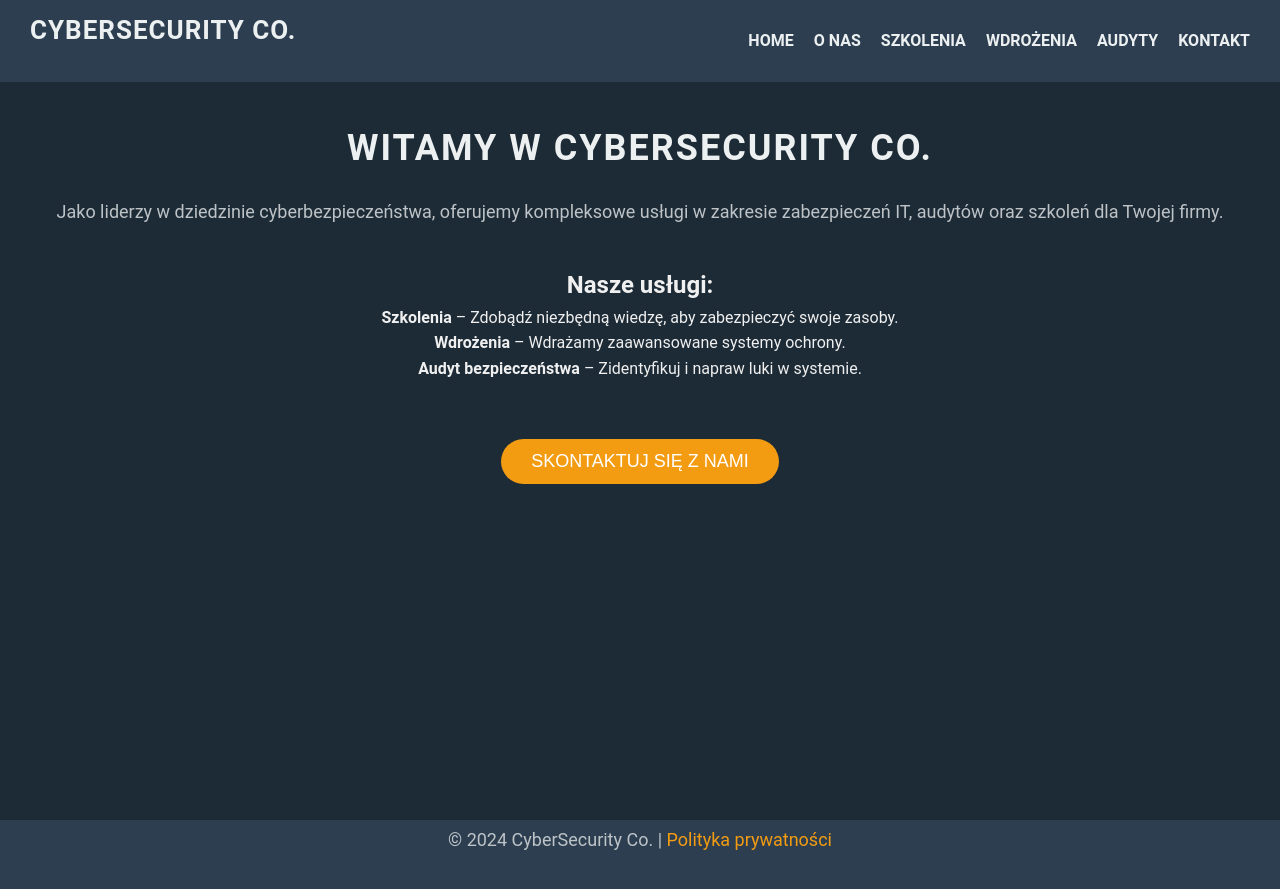
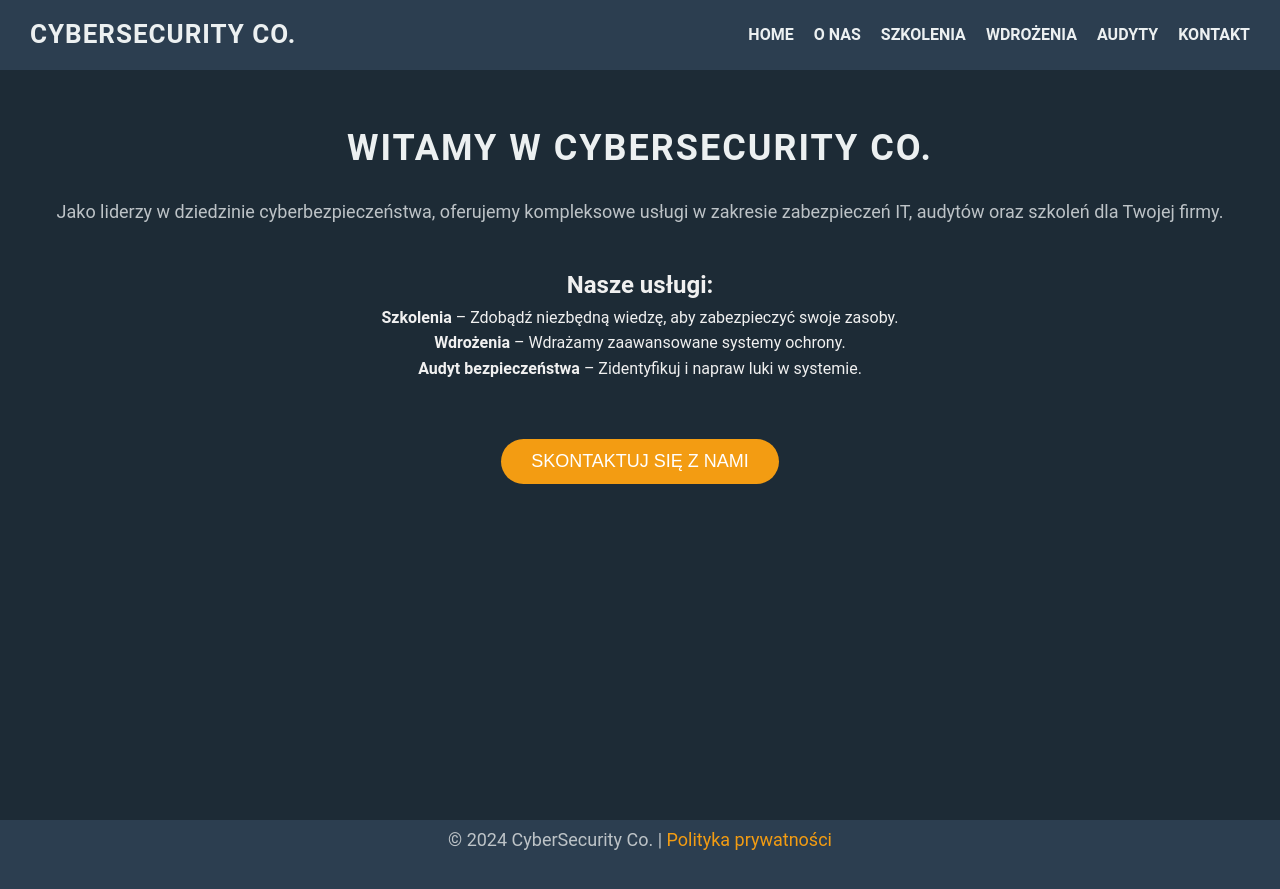
Before and after one commit to dadmins1984/Web, a Jekyll site: the page built from index.md, in a window 1280 px wide. Shown: the top 889 px of the page. Built offline with Jekyll 4.4.1, drawn with Linux system fonts in a browser that asks for light colours.

Commit message:
fasdfsdaf

```diff
--- a/_includes/footer.html
+++ b/_includes/footer.html
@@ -1,4 +1,3 @@
-<br>
-<footer>
+<footer><br>
     <p>&copy; 2024 CyberSecurity Co. | <a href="#">Polityka prywatności</a></p>
   </footer>
--- a/assets/css/style.css
+++ b/assets/css/style.css
@@ -29,15 +29,19 @@
     left: 0;
     right: 0;
     z-index: 10;
+    height: 70px; /* Wysokość nagłówka */
   }
 
   /* Logo */
   header .logo h1 {
-    font-size: 26px; /* Lekko zwiększona czcionka logo */
+    font-size: 26px; /* Zwiększona czcionka logo */
     color: #ecf0f1; /* Jasny szary */
     font-weight: 700;
     text-transform: uppercase;
     letter-spacing: 1px;
+    margin: 0; /* Usuń marginesy wokół logo */
+    text-align: center; /* Wyśrodkowanie tekstu */
+    flex-grow: 1; /* Zapewnia, że logo będzie wyśrodkowane */
   }
 
   /* Nawigacja */
```
